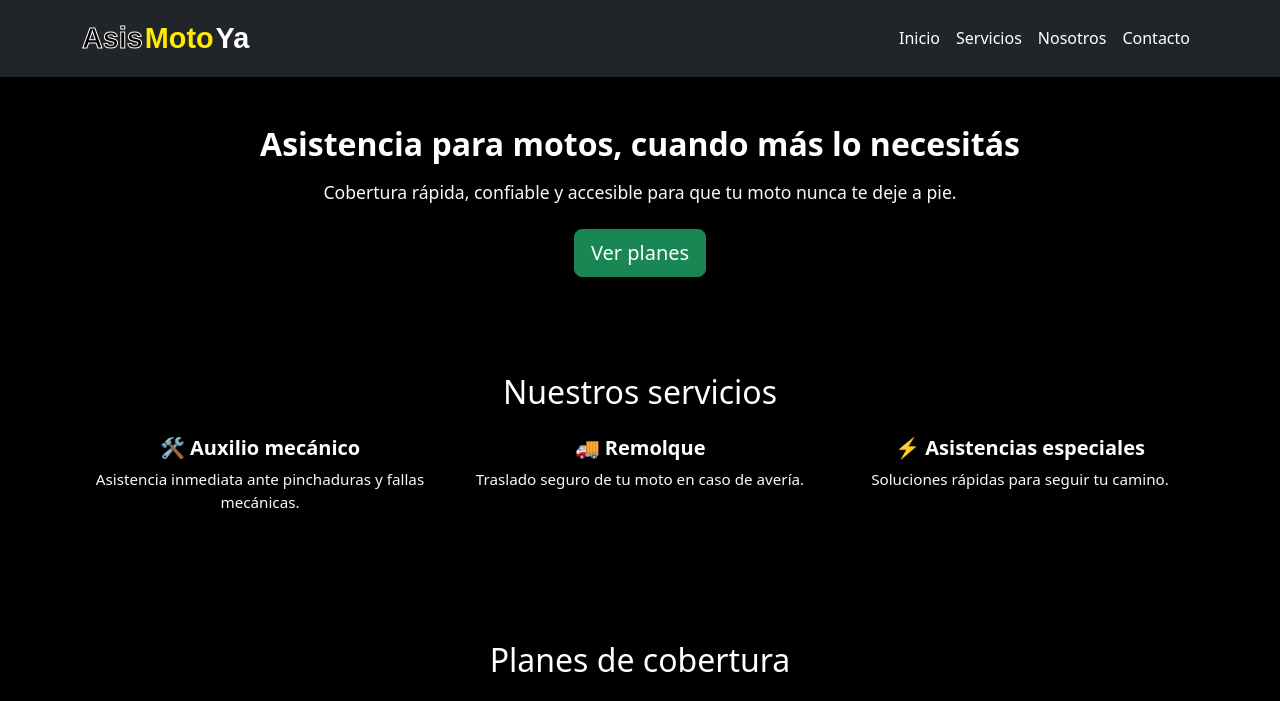
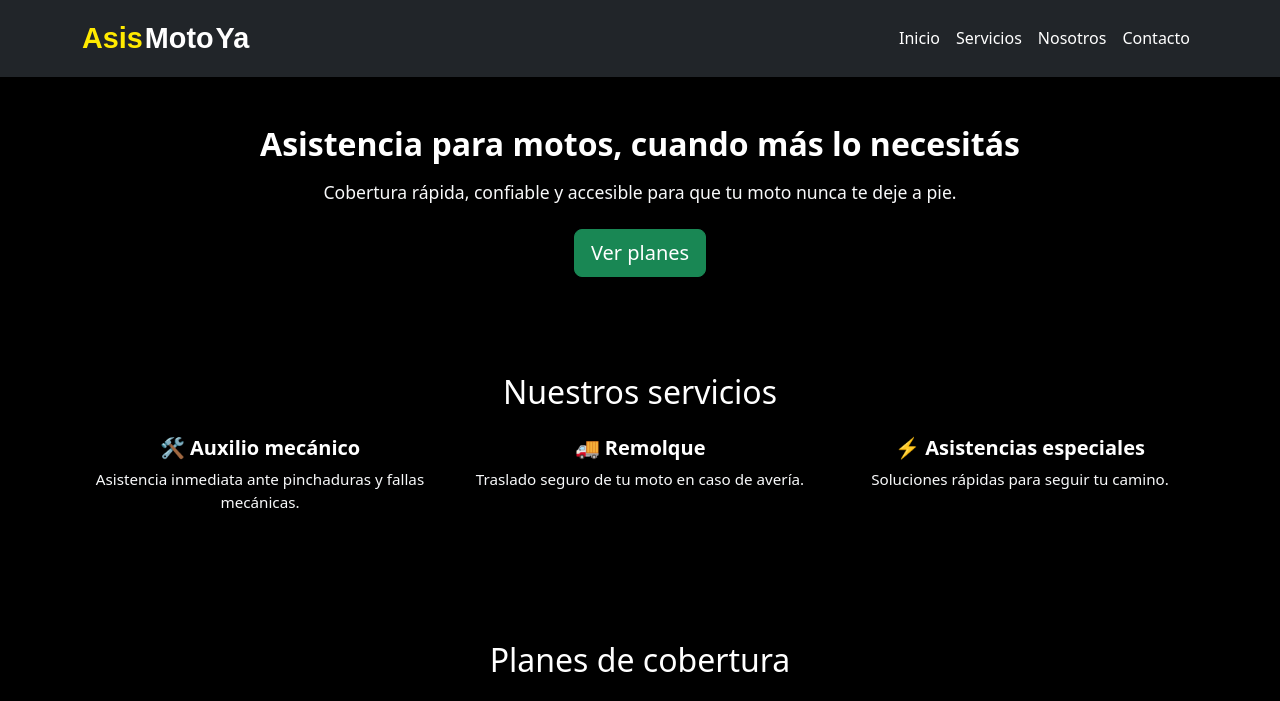
Before and after one commit to gonzalo-dev-ar/asisMotoYa1, a website: page index.html in a window 1280 px wide. Shown: the top 701 px of the page. Drawn offline with nearby package versions, Linux system fonts and the light colour scheme.

Commit message:
Actualizo estilos del logo AsisMotoYa

```diff
--- a/scss/layout/_header.scss
+++ b/scss/layout/_header.scss
@@ -17,23 +17,19 @@
   align-items: center;
   gap: 2px;
 }
-
 .brand-title .asis {
-  color: v.$color-negro;
-
-  /* borde blanco para mejorar contraste */
-  -webkit-text-stroke: 1px v.$color-blanco;
-  text-stroke: 1px v.$color-blanco;
+  color: v.$color-amarillo;
 }
 
-
 .brand-title .moto {
-  color: v.$color-amarillo;
+  color: v.$color-blanco;
 }
 
 .brand-title .ya {
   color: v.$color-blanco;
 }
+
+
 
 // ANIMACIÓN DE ENTRADA
 .brand-title {
```
Also changed, not shown: css/styles.css, 1 other file.
